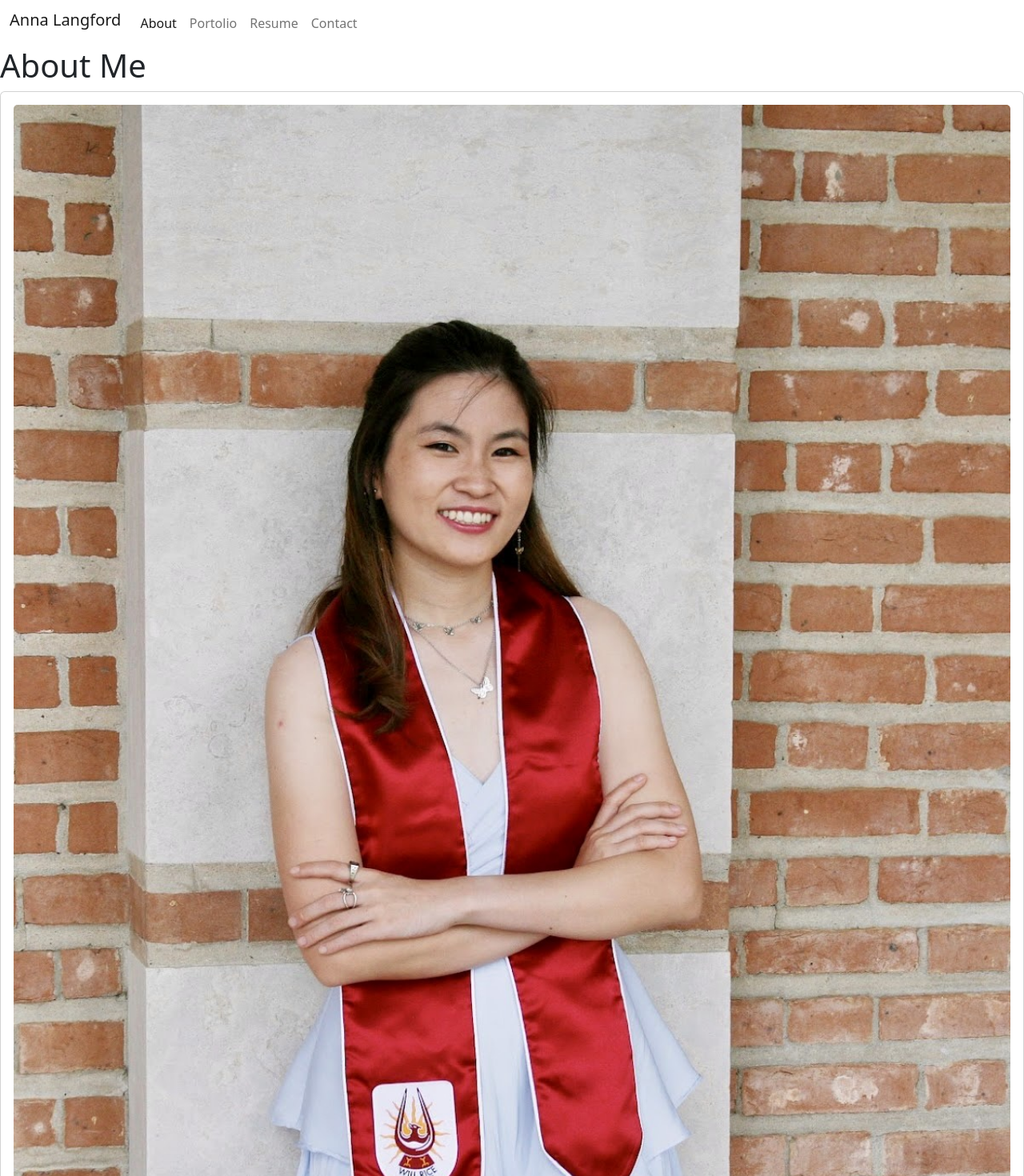
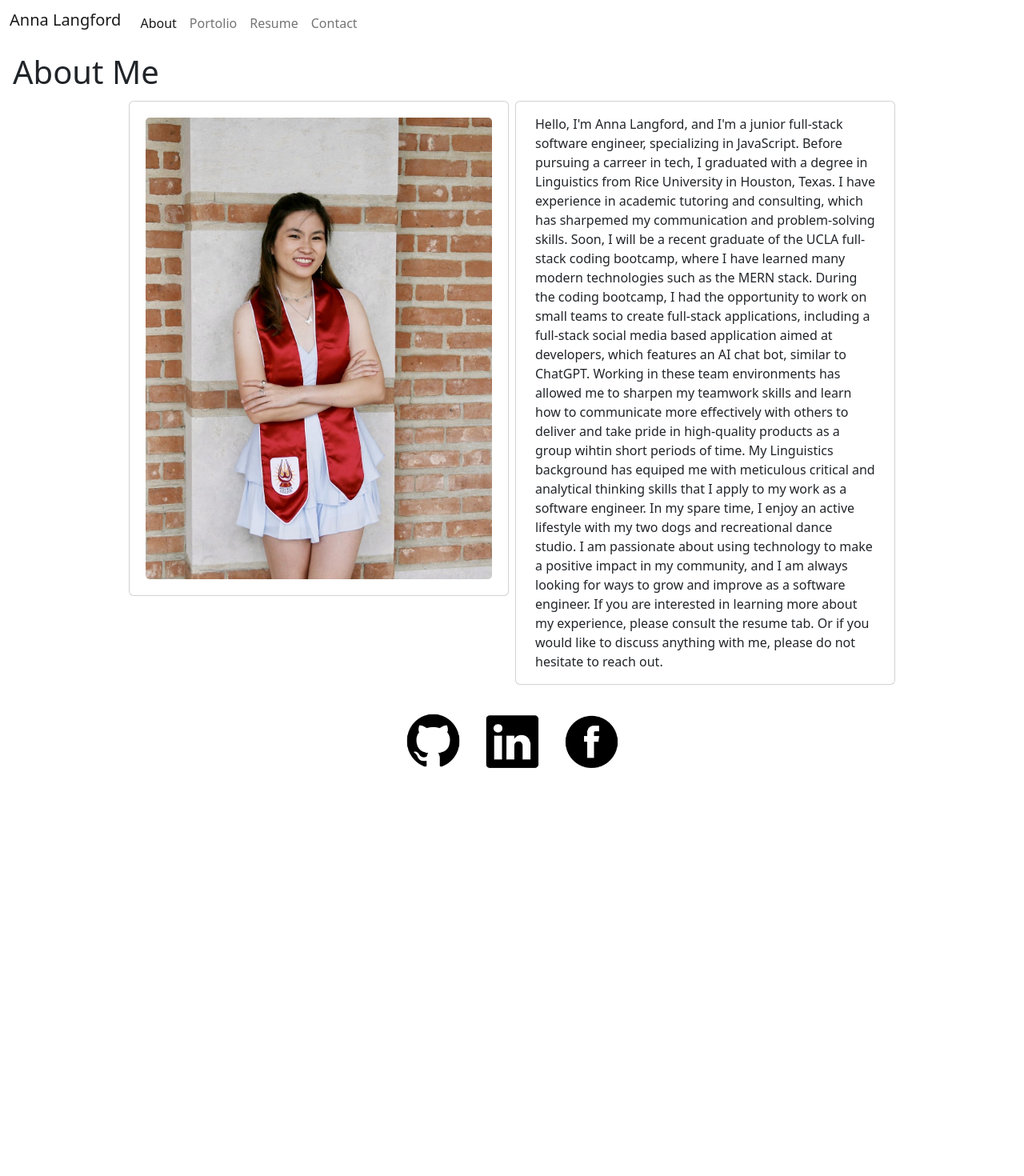
Before and after one commit to Anna-dxj/md20-react-portfolio, a React (Create React App) app: page / in a window 1280 px wide. Shown: the top 1470 px of the page at 80% size. After the commit the page ends 991 px from the top, so only its background shows below. Built offline with nearby package versions, Linux system fonts and the light colour scheme.

Commit message:
About and footer formatting

```diff
--- a/src/components/Footer.js
+++ b/src/components/Footer.js
@@ -7,23 +7,29 @@ import facebookIcon from '../assets/images/facebook-icon.png'
 // We assign them to their own variable names
 function NavTabs({ currentPage, handlePageChange }) {
   return (
-    <div>
-      <a href="https://github.com/Anna-dxj">
+    <div className="p-3 d-flex justify-content-center">
+      <a href="https://github.com/Anna-dxj" className="p-1 m-2">
         <img
           src={githubIcon}
           alt="Link to Github profile"
+          width="75"
+          height="75"
         />
       </a>
-      <a href="https://www.linkedin.com/in/anna-langford-a9a222275">
+      <a href="https://www.linkedin.com/in/anna-langford-a9a222275" className="p-1 m-2">
         <img
           src={linkedinIcon}
           alt="Link to Linkedin profile"
+          width="75"
+          height="75"
         />
       </a>
-      <a href="https://www.facebook.com/anna.langford.37/">
+      <a href="https://www.facebook.com/anna.langford.37/" className="p-1 m-2">
         <img
           src={facebookIcon}
           alt="Link to Facebook profile"
+          width="75"
+          height="75"
         />
       </a>
     </div>
--- a/src/pages/About.js
+++ b/src/pages/About.js
@@ -4,8 +4,12 @@ import photoMe from '../assets/images/photo-me.jpeg'
 export default function About() {
   return (
     <div>
+      <div className="m-2 px-2">
         <h1>About Me</h1>
-      <div className="card">
+      </div>
+      <div className="container">
+        <div className="row d-flex flex-row justify-content-center align-items-start">
+          <div className="card p-1 m-1 col-sm-12 col-md-5">
             <div className="card-body">
               <img
                 src={photoMe}
@@ -14,8 +18,8 @@ export default function About() {
               />
             </div>
           </div>
-      <div clasName="card-body">
-        <div className="card-body">
+
+          <div className="card m-1 py-3 px-4 col-sm-12 col-md-5">
               <p className="card-text">
                 Hello, I'm Anna Langford, and I'm a junior full-stack software engineer, specializing in JavaScript.
                 Before pursuing a carreer in tech, I graduated with a degree in Linguistics from Rice University in Houston, Texas.
@@ -28,6 +32,8 @@ export default function About() {
                 I am passionate about using technology to make a positive impact in my community, and I am always looking for ways to grow and improve as a software engineer.
                 If you are interested in learning more about my experience, please consult the resume tab. Or if you would like to discuss anything with me, please do not hesitate to reach out.
               </p>
+
+          </div>
         </div>
       </div>
     </div>
```
Lines whose indentation alone changed are shown as unchanged.
